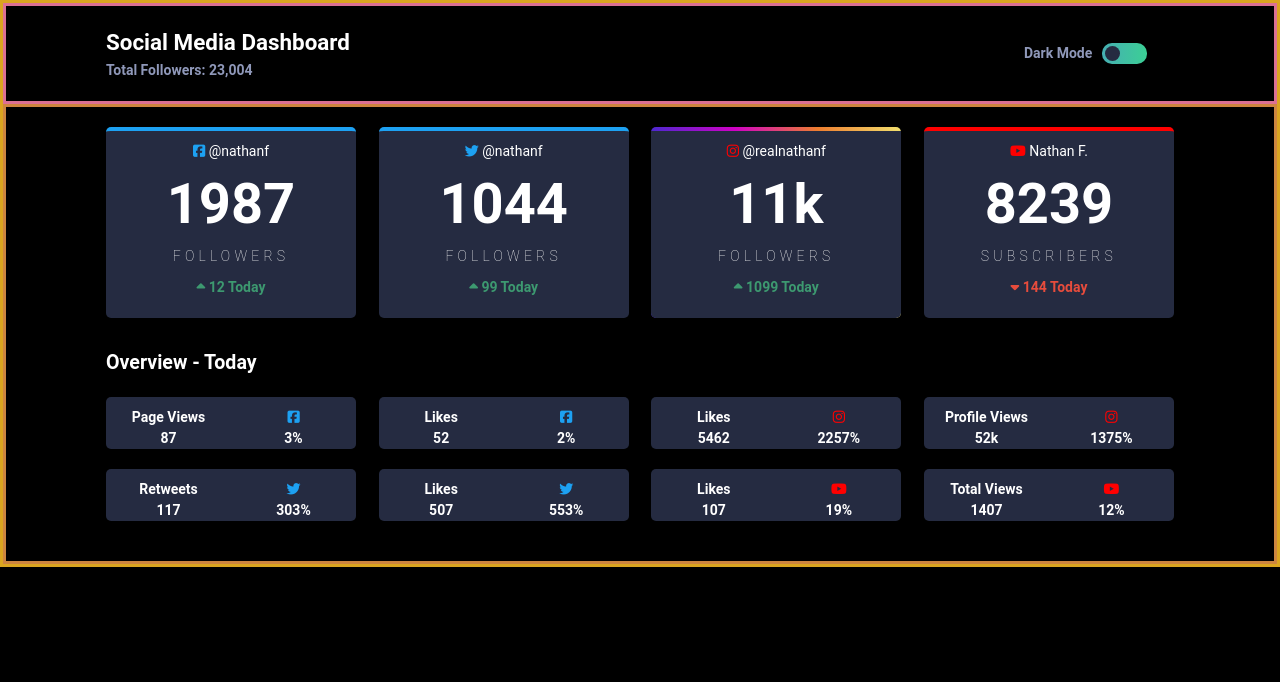
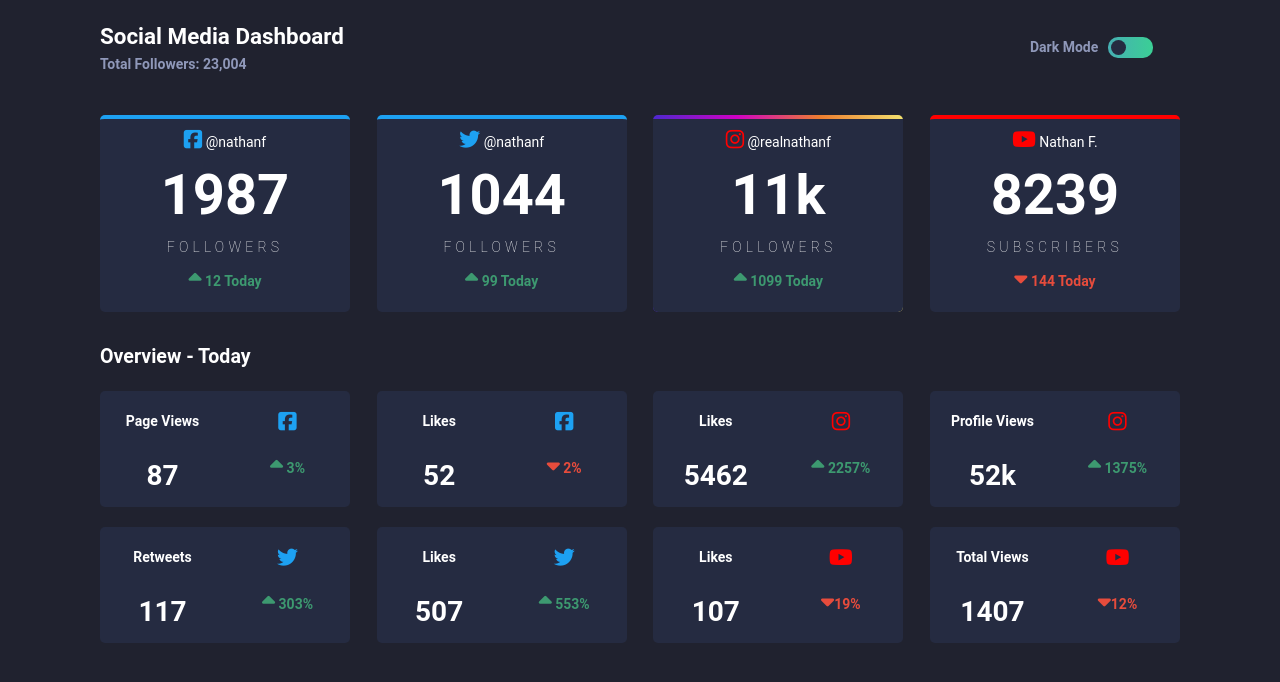
Before and after one commit to bharat-patodi/background-and-gradients-altcampus, a plain HTML site: page Ex3-assignment-level-2-EHaabf/index.html in a window 1280 px wide. Drawn offline with Linux system fonts and the light colour scheme.

Commit message:
Done. Minor tweaks remain.

```diff
--- a/Ex3-assignment-level-2-EHaabf/assets/stylesheets/styles.css
+++ b/Ex3-assignment-level-2-EHaabf/assets/stylesheets/styles.css
@@ -18,8 +18,7 @@ body {
   font-size: 14px;
   line-height: 1.5;
   margin: 0 auto;
-  border: 3px solid goldenrod;
-  background-color: black;
+  background-color: #20222F;
   color: #8F98B9;
   font-weight: 700;
 }
@@ -53,7 +52,6 @@ Header
 --------------------------------------------------------------- */
 
 header {
-  border: 3px solid palevioletred;
   display: flex;
   justify-content: space-between;
 }
@@ -82,10 +80,6 @@ header {
 /* ---------------------------------------------------------------
 Main
 --------------------------------------------------------------- */
-
-main {
-  border: 3px solid peru;
-}
 
 .card {
   background-color: #252B41;
@@ -125,6 +119,13 @@ main {
 .square-card .daily-growth.negative-growth {
   color: #e74c3c;
 }
+.negative-growth {
+  color: #e74c3c;
+}
+
+.positive-growth {
+  color: #3D9970;
+}
 
 .all-rectangle-cards {
   margin-top: 20px;
@@ -143,7 +144,13 @@ main {
 /* This is a nice try here. Try more of these nifty picks */
 .rectangle-card > *:not(img) {
   flex-basis: 50%;
+  margin: 10px 0;
 }
+
+.rectangle-card .count {
+  font-size: 2em;
+}
+
 
 .card-01 {
   border-top: 4px solid #1DA1F2;
@@ -190,6 +197,10 @@ main {
 
 /* Font Awesome */
 
+.fas, .fab {
+  font-size: 1.5em;
+}
+
 .fa-facebook-square {
   color: #1DA1F2;
 }
--- a/Ex3-assignment-level-2-EHaabf/index.html
+++ b/Ex3-assignment-level-2-EHaabf/index.html
@@ -60,25 +60,25 @@
                     <p class="count-unit">Page Views</p>
                     <p><i class="fab fa-facebook-square"></i></p>
                     <p class="count">87</p>
-                    <p class="daily-growth">3%</p>
+                    <p class="daily-growth positive-growth"><i class="fas fa-caret-up"></i> 3%</p>
                 </div>
                 <div class="card rectangle-card card-06">
                     <p class="count-unit">Likes</p>
                     <p><i class="fab fa-facebook-square"></i></p>
                     <p class="count">52</p>
-                    <p class="daily-growth">2%</p>
+                    <p class="daily-growth negative-growth"><i class="fas fa-caret-down"></i> 2%</p>
                 </div>
                 <div class="card rectangle-card card-07">
                     <p class="count-unit">Likes</p>
                     <p><i class="fab fa-instagram"></i></p>
                     <p class="count">5462</p>
-                    <p class="daily-growth">2257%</p>
+                    <p class="daily-growth positive-growth"><i class="fas fa-caret-up"></i> 2257%</p>
                 </div>
                 <div class="card rectangle-card card-08">
                     <p class="count-unit">Profile Views</p>
                     <p><i class="fab fa-instagram"></i></p>
                     <p class="count">52k</p>
-                    <p class="daily-growth">1375%</p>
+                    <p class="daily-growth positive-growth"><i class="fas fa-caret-up"></i> 1375%</p>
                 </div>
             </div>
             <div class="row-02">
@@ -86,25 +86,25 @@
                     <p class="count-unit">Retweets</p>
                     <p><i class="fab fa-twitter"></i></p>
                     <p class="count">117</p>
-                    <p class="daily-growth">303%</p>
+                    <p class="daily-growth positive-growth"><i class="fas fa-caret-up"></i> 303%</p>
                 </div>
                 <div class="card rectangle-card card-10">
                     <p class="count-unit">Likes</p>
                     <p><i class="fab fa-twitter"></i></p>
                     <p class="count">507</p>
-                    <p class="daily-growth">553%</p>
+                    <p class="daily-growth positive-growth"><i class="fas fa-caret-up"></i> 553%</p>
                 </div>
                 <div class="card rectangle-card card-11">
                     <p class="count-unit">Likes</p>
                     <p><i class="fab fa-youtube"></i></p>
                     <p class="count">107</p>
-                    <p class="daily-growth">19%</p>
+                    <p class="daily-growth negative-growth"><i class="fas fa-caret-down"></i>19%</p>
                 </div>
                 <div class="card rectangle-card card-12">
                     <p class="count-unit">Total Views</p>
                     <p><i class="fab fa-youtube"></i></p>
                     <p class="count">1407</p>
-                    <p class="daily-growth">12%</p>
+                    <p class="daily-growth negative-growth"><i class="fas fa-caret-down"></i>12%</p>
                 </div>
             </div>
         </section>
```
